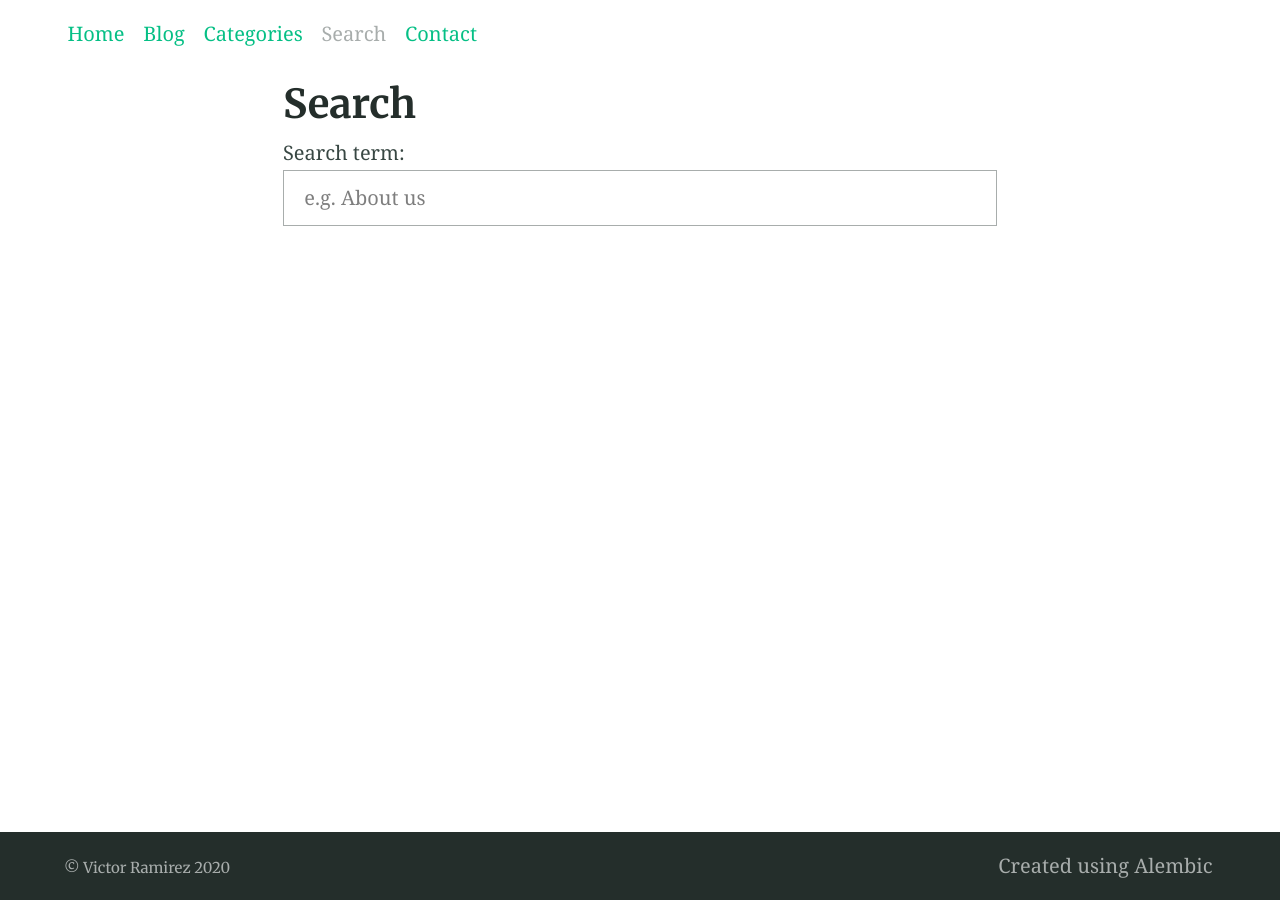
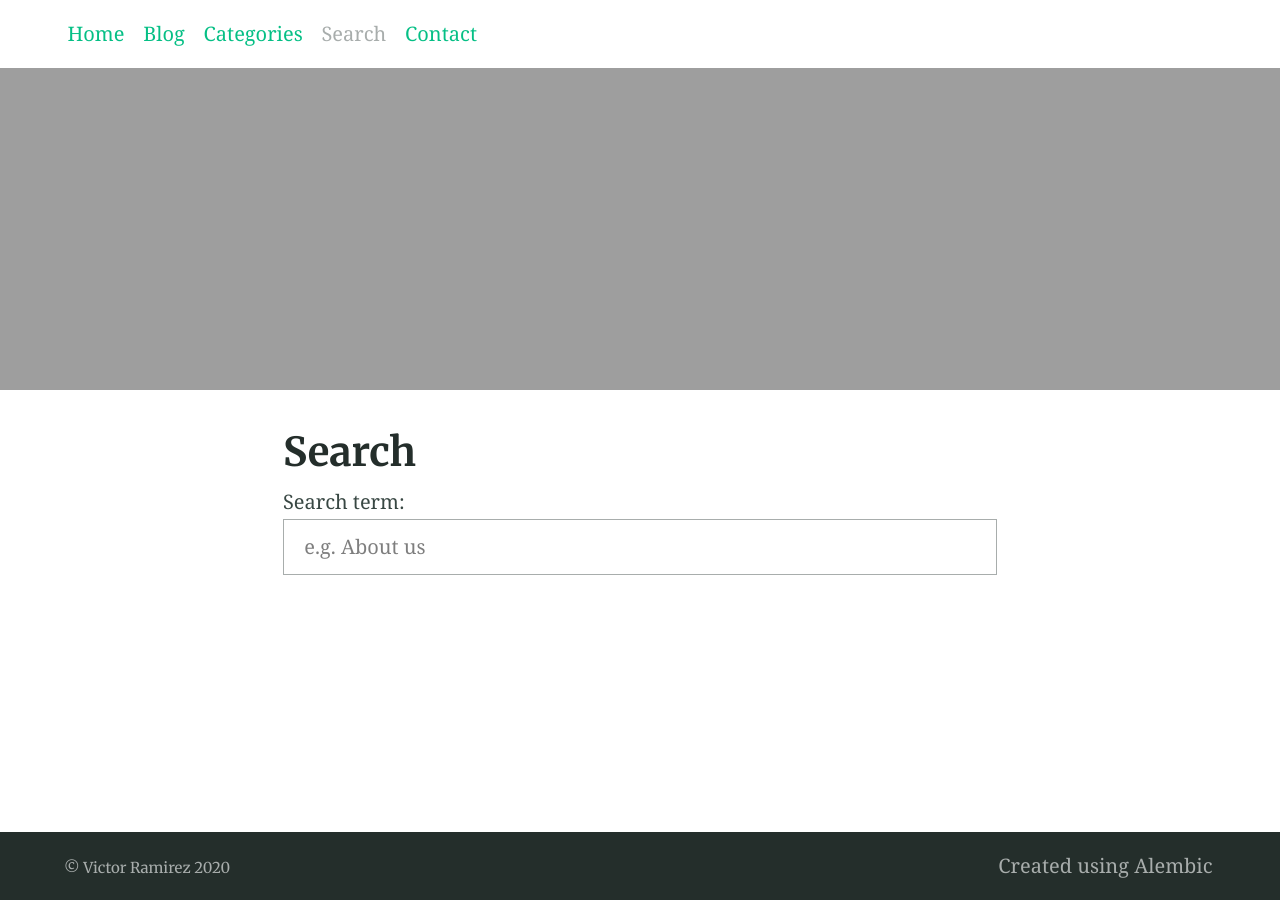
Before and after one commit to victoreram/victoreram.github.io, a Jekyll site: the page built from search.md, in a window 1280 px wide. Built offline with Jekyll 4.4.1, drawn with Linux system fonts in a browser that asks for light colours; our own code applies the rules of GitHub Pages for plain Markdown files.

Commit message:
add feature_image in search.md

```diff
--- a/search.md
+++ b/search.md
@@ -1,5 +1,6 @@
 ---
 title: Search
+feature_image: "https://victoreram.github.io/images/wallowas-trail-head.jpg"
 excerpt: "Search for a page or post you're looking for"
 ---
 
```
